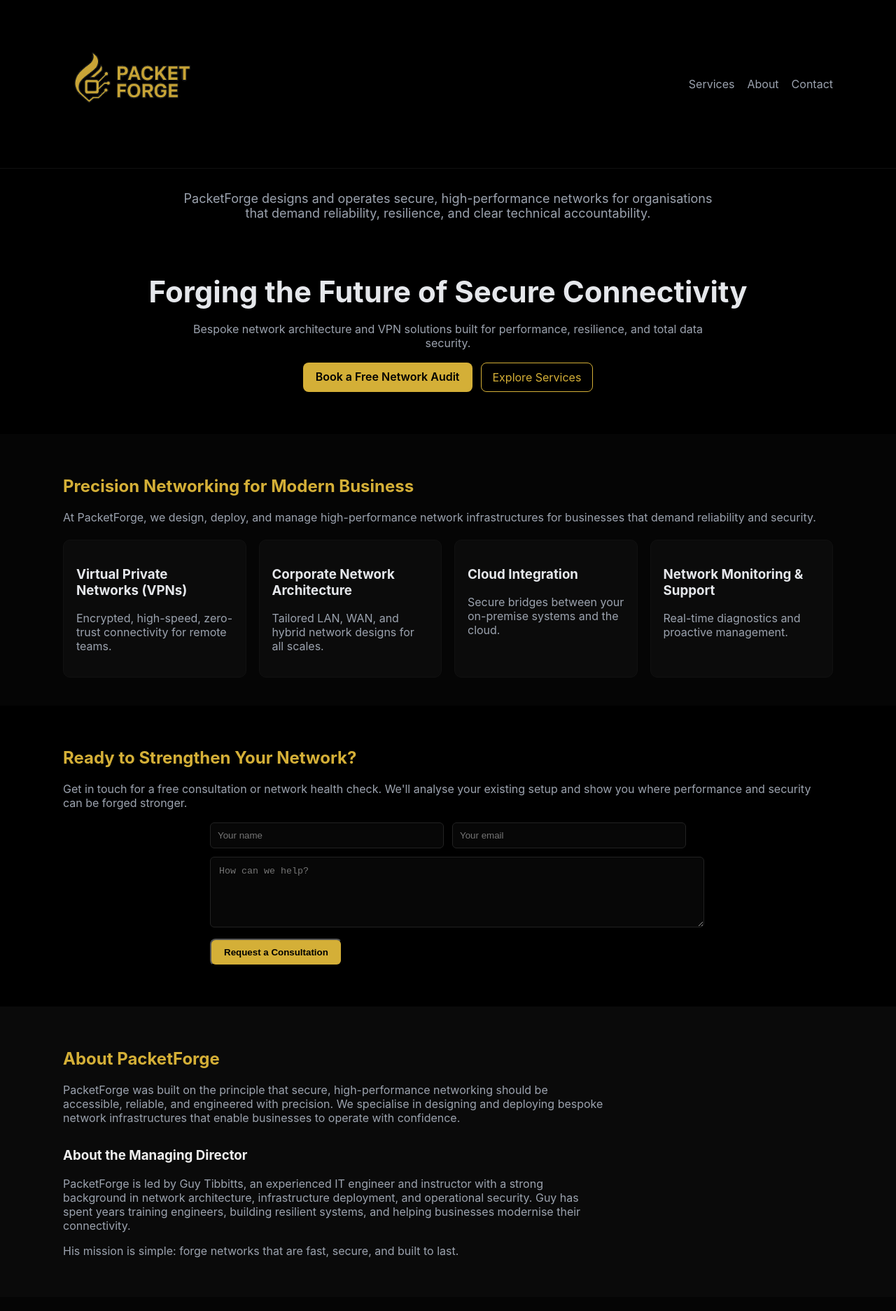
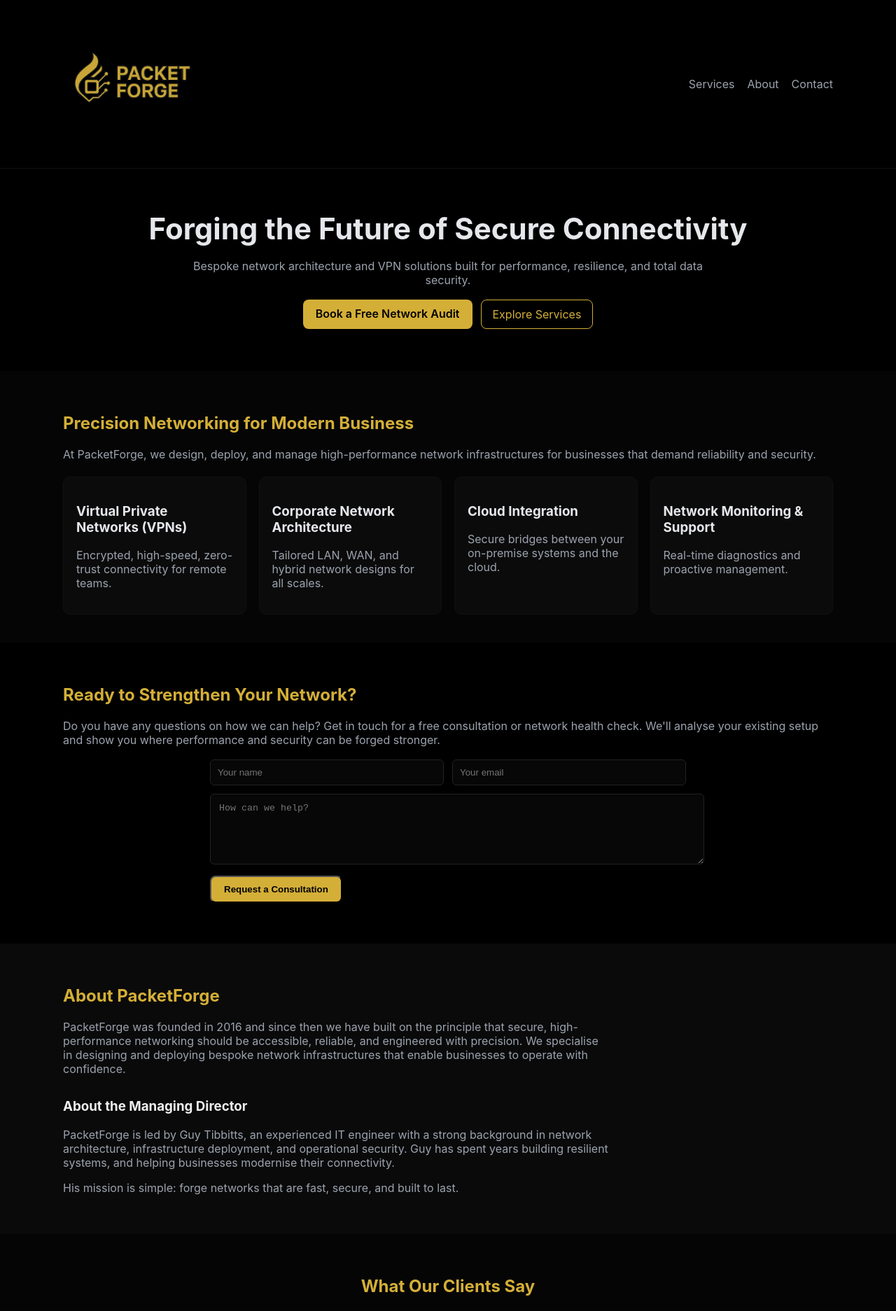
Before and after one commit to gitguy158/packetforge-website, a Next.js app: page / in a window 1280 px wide. Shown: the top 1873 px of the page at 70% size. Built offline with nearby package versions, Linux system fonts and the light colour scheme.

Commit message:
Update index.js

```diff
--- a/pages/index.js
+++ b/pages/index.js
@@ -97,20 +97,6 @@ export default function Home() {
       </header>
 
       <main>
-        {/* Intro blurb */}
-        <section style={{ padding: '32px 0 16px', textAlign: 'center' }}>
-          <div className="container">
-            <p
-              className="muted fade-in"
-              style={{ maxWidth: 760, margin: '0 auto', fontSize: 18 }}
-            >
-              PacketForge designs and operates secure, high-performance networks for
-              organisations that demand reliability, resilience, and clear technical
-              accountability.
-            </p>
-          </div>
-        </section>
-
         {/* Hero */}
         <section style={{ padding: '60px 0', textAlign: 'center' }}>
           <div className="container fade-in">
@@ -205,7 +191,7 @@ export default function Home() {
               Ready to Strengthen Your Network?
             </h2>
             <p className="muted">
-              Get in touch for a free consultation or network health check. We'll analyse
+              Do you have any questions on how we can help? Get in touch for a free consultation or network health check. We'll analyse
               your existing setup and show you where performance and security can be
               forged stronger.
             </p>
@@ -296,7 +282,7 @@ export default function Home() {
           <div className="container fade-in">
             <h2 style={{ color: 'var(--gold)' }}>About PacketForge</h2>
             <p className="muted" style={{ maxWidth: 780 }}>
-              PacketForge was built on the principle that secure, high-performance
+              PacketForge was founded in 2016 and since then we have built on the principle that secure, high-performance
               networking should be accessible, reliable, and engineered with precision.
               We specialise in designing and deploying bespoke network infrastructures
               that enable businesses to operate with confidence.
@@ -304,10 +290,8 @@ export default function Home() {
 
             <h3 style={{ marginTop: 32, color: '#eee' }}>About the Managing Director</h3>
             <p className="muted" style={{ maxWidth: 780 }}>
-              PacketForge is led by Guy Tibbitts, an experienced IT engineer and
-              instructor with a strong background in network architecture, infrastructure
-              deployment, and operational security. Guy has spent years training
-              engineers, building resilient systems, and helping businesses modernise
+              PacketForge is led by Guy Tibbitts, an experienced IT engineer with a strong background in network architecture, infrastructure
+              deployment, and operational security. Guy has spent years building resilient systems, and helping businesses modernise
               their connectivity.
             </p>
 
```
